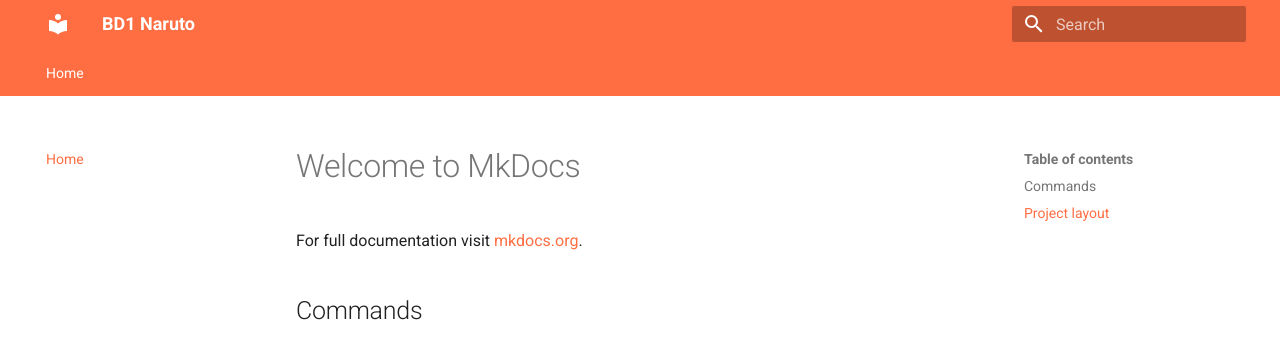
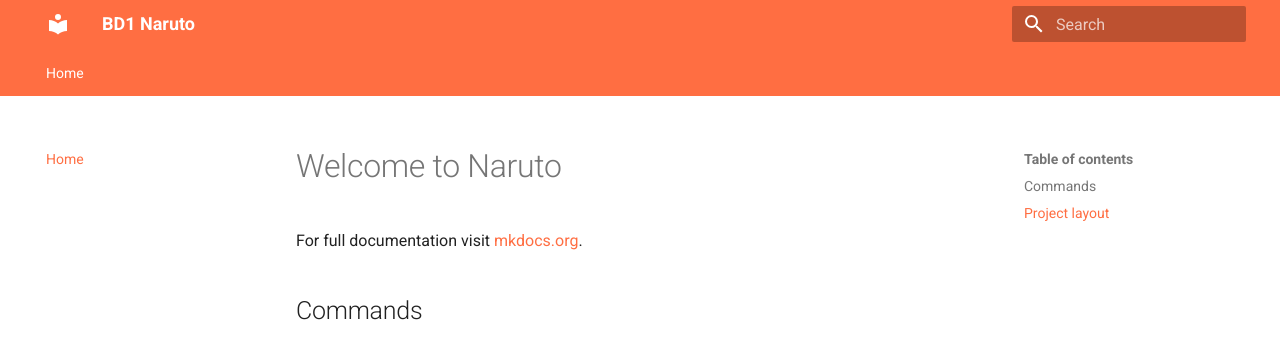
Before and after one commit to SBD1/grupo3_Naruto, an MkDocs documentation site: the page built from documentation/docs/index.md, in a window 1280 px wide. Shown: the top 343 px of the page. Built offline with MkDocs 1.6.1 and Material for MkDocs 9.7.7, drawn with Linux system fonts in a browser that asks for light colours.

```diff
--- a/documentation/docs/index.md
+++ b/documentation/docs/index.md
@@ -1,13 +1,13 @@
-# Welcome to MkDocs
+# Welcome to Naruto
 
 For full documentation visit [mkdocs.org](https://www.mkdocs.org).
 
 ## Commands
 
-* `mkdocs new [dir-name]` - Create a new project.
-* `mkdocs serve` - Start the live-reloading docs server.
-* `mkdocs build` - Build the documentation site.
-* `mkdocs -h` - Print help message and exit.
+- `mkdocs new [dir-name]` - Create a new project.
+- `mkdocs serve` - Start the live-reloading docs server.
+- `mkdocs build` - Build the documentation site.
+- `mkdocs -h` - Print help message and exit.
 
 ## Project layout
 
```
